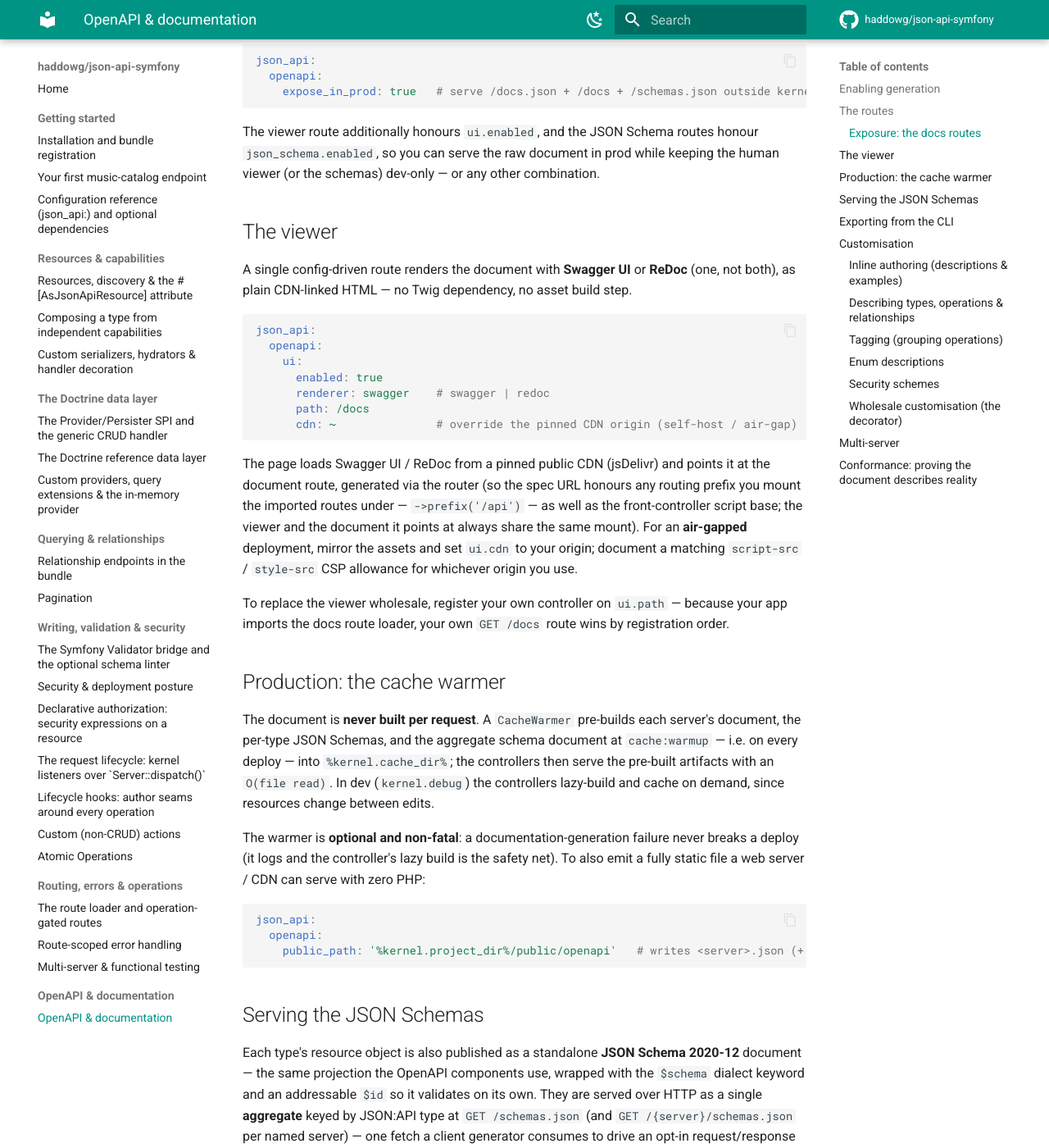
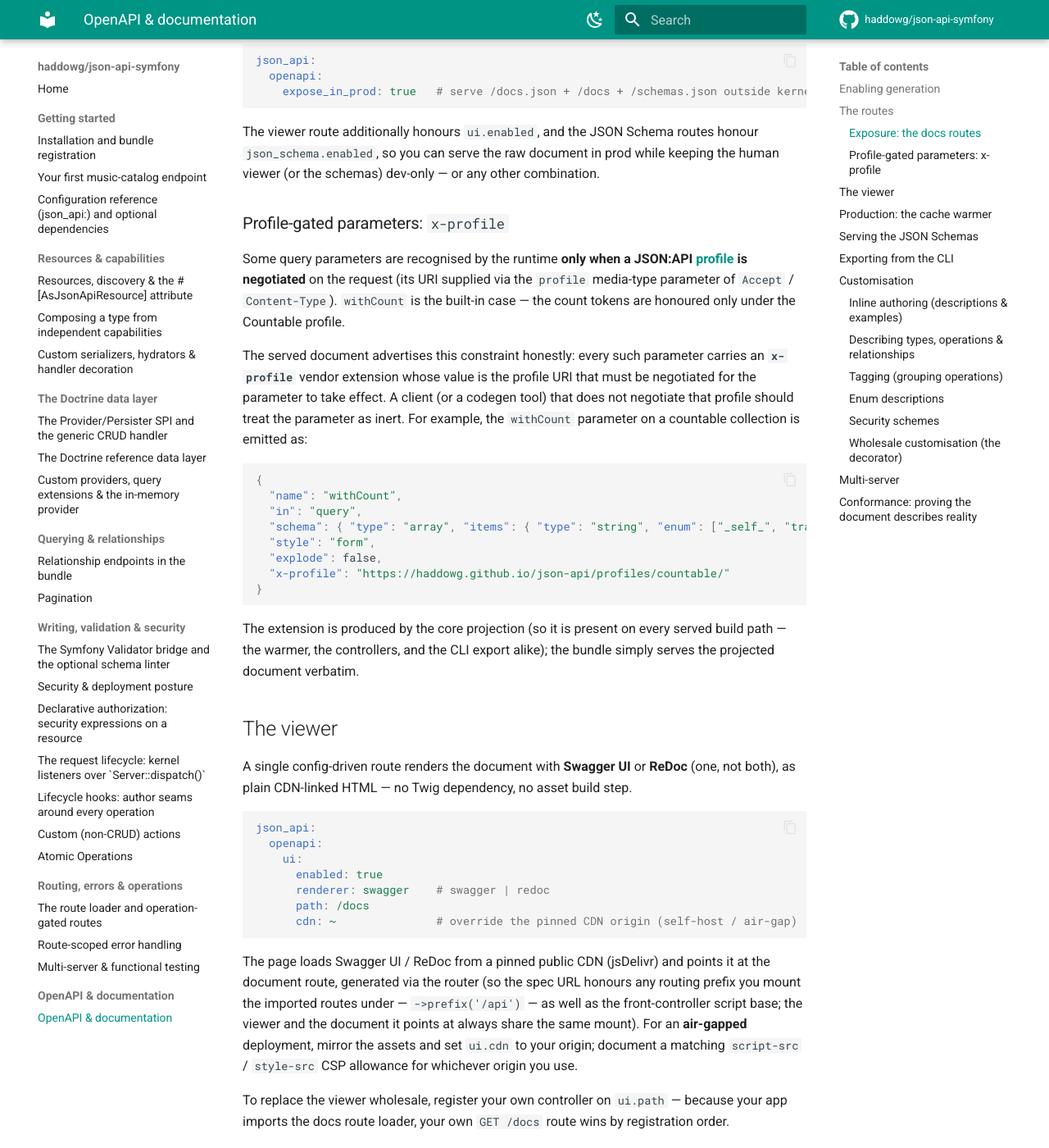
Before and after one commit to haddowg/json-api-symfony, an MkDocs documentation site: the page built from docs/openapi.md, in a window 1280 px wide and 1400 px high, scrolled down 1745 px. Shown: the whole window at 82% size. Built offline with MkDocs 1.6.1 and Material for MkDocs 9.7.7, drawn with Linux system fonts in a browser that asks for light colours; comment, search, counter and statistics services are not loaded.

Commit message:
docs: correct collection-gate claims, cross-link the arm seam, document x-profile (#91)
Several documentation and docblock corrections.

- The `ResourceSecuritySubscriber` and OpenAPI `MetadataSource`
docblocks stated that collection reads are never gated. That is stale:
`securityList` gates the collection read (`GET /{type}`) all-or-nothing,
before the query, with a `null` subject. Both docblocks now describe the
gate, and note that row-level filtering belongs in a query scope.
- The relationships page listed removed `type()`/`types()` relation
builders — the related type is now a mandatory `make()` argument (e.g.
`BelongsTo::make('owner', 'users')`). Calling the removed builders
fatals, so the opening line is corrected.
- The Doctrine filter/sort arm seam
(`DoctrineFilterArmInterface`/`DoctrineSortArmInterface`) is documented
under Doctrine but was not discoverable from where a custom-filter
author reads. Added cross-links from the data-layer convenience-filters
section and the custom-providers page.
- The authorization page introduced "five expressions" but six security
parameters are documented (the table already lists all six). Corrected
to six.
- Documented the `x-profile` vendor extension in the served OpenAPI
document: what it advertises (a query parameter recognised only under a
negotiated JSON:API profile, e.g. `withCount` under the Countable
profile) and where it appears.

````diff
--- a/docs/openapi.md
+++ b/docs/openapi.md
@@ -79,6 +79,35 @@ json_api:
 The viewer route additionally honours `ui.enabled`, and the JSON Schema routes honour
 `json_schema.enabled`, so you can serve the raw document in prod while keeping the human
 viewer (or the schemas) dev-only — or any other combination.
+
+### Profile-gated parameters: `x-profile`
+
+Some query parameters are recognised by the runtime **only when a JSON:API
+[profile](https://jsonapi.org/format/#profiles) is negotiated** on the request (its
+URI supplied via the `profile` media-type parameter of `Accept` /
+`Content-Type`). `withCount` is the built-in case — the count tokens are honoured
+only under the Countable profile.
+
+The served document advertises this constraint honestly: every such parameter
+carries an **`x-profile`** vendor extension whose value is the profile URI that must
+be negotiated for the parameter to take effect. A client (or a codegen tool) that
+does not negotiate that profile should treat the parameter as inert. For example, the
+`withCount` parameter on a countable collection is emitted as:
+
+```json
+{
+  "name": "withCount",
+  "in": "query",
+  "schema": { "type": "array", "items": { "type": "string", "enum": ["_self_", "tracks"] } },
+  "style": "form",
+  "explode": false,
+  "x-profile": "https://haddowg.github.io/json-api/profiles/countable/"
+}
+```
+
+The extension is produced by the core projection (so it is present on every served
+build path — the warmer, the controllers, and the CLI export alike); the bundle
+simply serves the projected document verbatim.
 
 ## The viewer
 
````
Also changed, not shown: docs/authorization.md (+1 -1 lines), docs/custom-data-providers.md (+8 -0 lines), docs/data-layer.md (+7 -0 lines), docs/relationships.md (+2 -1 lines), 2 other files.
